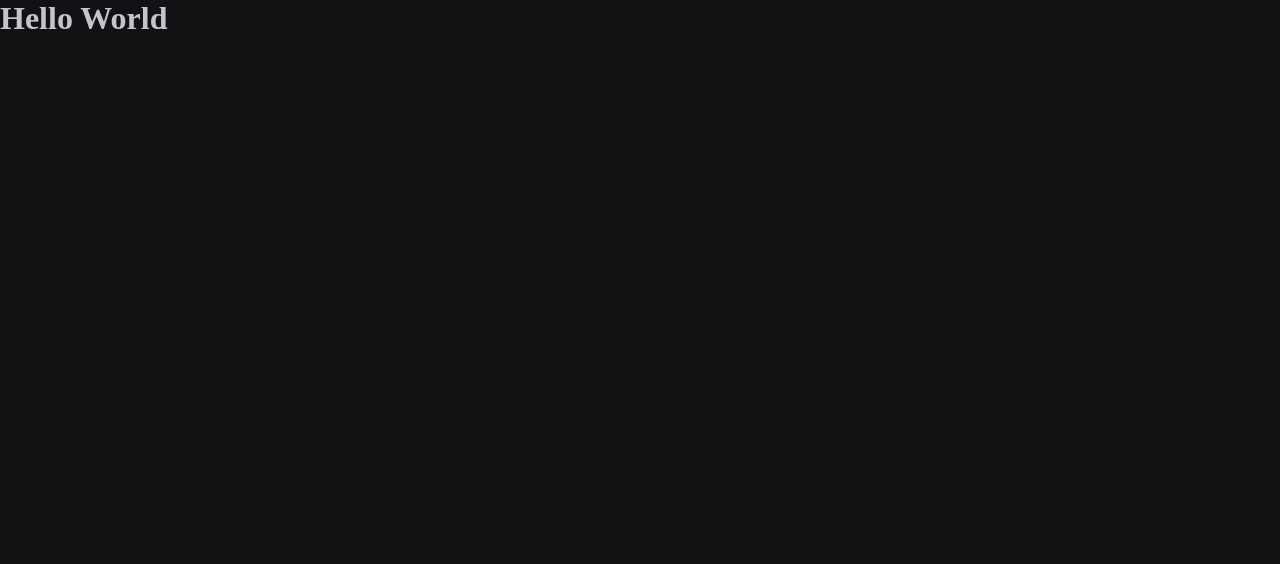
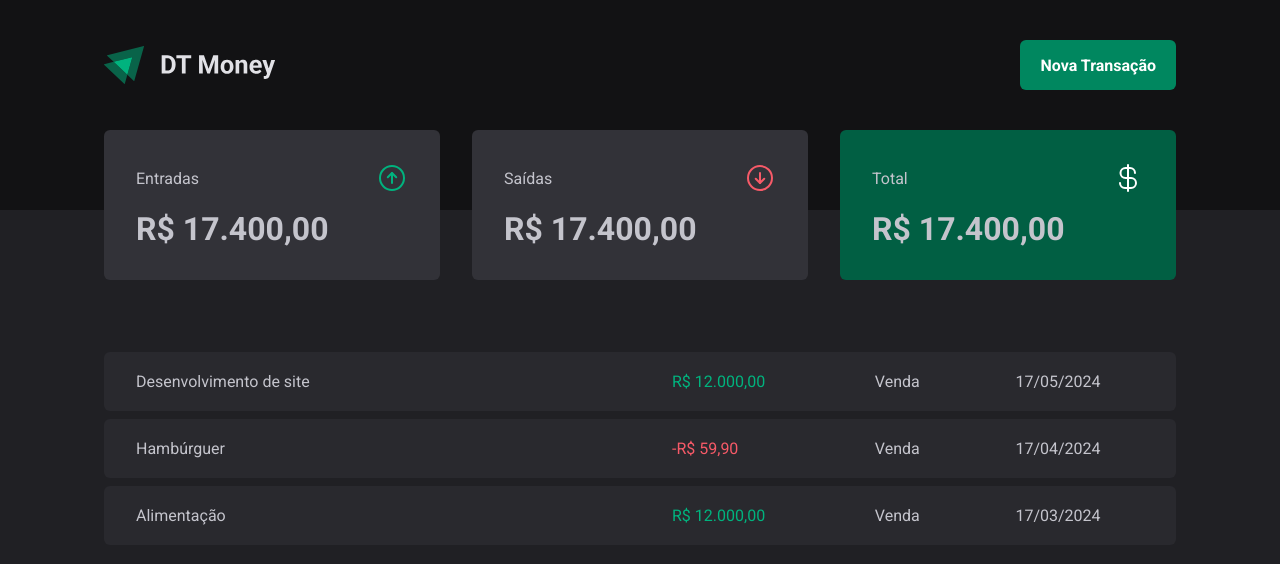
Before and after one commit to marcosviniciusjau/dt-money, a React (Vite) app: page / in a window 1280 px wide. Shown: the top 564 px of the page. Built offline with nearby package versions, Linux system fonts and the light colour scheme.

Commit message:
creating new components

```diff
--- a/package.json
+++ b/package.json
@@ -10,6 +10,7 @@
     "preview": "vite preview"
   },
   "dependencies": {
+    "phosphor-react": "^1.4.1",
     "react": "^18.2.0",
     "react-dom": "^18.2.0",
     "styled-components": "^6.1.11"
--- a/src/App.tsx
+++ b/src/App.tsx
@@ -1,12 +1,13 @@
 import { ThemeProvider } from "styled-components";
 import { defaultTheme } from "./styles/themes/default";
 import { GlobalStyle } from "./styles/global";
+import { Transactions } from "./pages/Transactions";
 
 export function App() {
   return (
     <ThemeProvider theme={defaultTheme}>
       <GlobalStyle />
-     <h1>Hello World</h1>
+    <Transactions />
   </ThemeProvider>
   )
 }
--- /dev/null
+++ b/src/components/Header/index.tsx
@@ -0,0 +1,15 @@
+import { HeaderContainer, HeaderContent, NewTransactionButton } from "./styles";
+import logo from "../../assets/logo.svg";
+export function Header() {
+    return (
+        <HeaderContainer>
+          <HeaderContent>
+            <img src={logo} />
+
+               <NewTransactionButton>
+                   Nova Transação
+               </NewTransactionButton>
+            </HeaderContent>
+        </HeaderContainer>
+    )
+}
--- /dev/null
+++ b/src/components/Header/styles.ts
@@ -0,0 +1,33 @@
+import styled from "styled-components";
+
+export const HeaderContainer = styled.header`
+    background: ${(props) => props.theme["gray-900"]};
+    padding: 2.5rem 0 7.5rem;
+`
+
+export const HeaderContent = styled.div`
+    width: 100%;
+    max-width: 1120px;
+    margin: 0 auto;
+    padding: 0 1.5rem;
+
+    display: flex;
+    justify-content: space-between;
+    align-items: center;
+`
+
+export const NewTransactionButton = styled.button`
+    height: 50px;
+    border: 0;
+    background: ${(props) => props.theme["green-500"]};
+    color: ${(props) => props.theme.white};
+    font-weight: bold;
+    padding: 0 1.25rem;
+    border-radius: 6px;
+    cursor: pointer;
+
+    &:hover {
+        background: ${(props) => props.theme["green-700"]};
+        transition: background-color 0.2s;
+    }
+`
--- /dev/null
+++ b/src/components/Summary/index.tsx
@@ -0,0 +1,32 @@
+import { ArrowCircleDown, ArrowCircleUp, CurrencyDollar } from "phosphor-react";
+import { SummaryCard, SummaryContainer } from "./styles";
+
+export function Summary() {
+    return (
+        <SummaryContainer>
+            <SummaryCard>
+                <header>
+                    <span>Entradas</span>
+                   <ArrowCircleUp size={32} color="#00b37e"/>
+                </header>
+                <strong>R$ 17.400,00</strong>
+            </SummaryCard>
+
+            <SummaryCard>
+                <header>
+                    <span>Saídas</span>
+                   <ArrowCircleDown size={32} color="#f75a68"/>
+                </header>
+                <strong>R$ 17.400,00</strong>
+            </SummaryCard>
+
+            <SummaryCard variant="green">
+                <header>
+                    <span>Total</span>
+                   <CurrencyDollar size={32} color="#fff"/>
+                </header>
+                <strong>R$ 17.400,00</strong>
+            </SummaryCard>
+        </SummaryContainer>
+    )
+}
--- /dev/null
+++ b/src/components/Summary/styles.ts
@@ -0,0 +1,41 @@
+import { css, styled } from "styled-components";
+
+export const SummaryContainer = styled.section`
+    width: 100%;
+    max-width: 1120px;
+    margin: 0 auto;
+    padding: 0 1.5rem;
+
+    display: grid;
+    grid-template-columns: repeat(3, 1fr);
+    gap: 2rem;
+
+    margin-top: -5rem;
+`
+
+interface SummaryCardProps {
+    variant?: 'green'
+}
+
+export const SummaryCard = styled.div<SummaryCardProps>`
+    background: ${(props) => props.theme["gray-600"]};
+    border-radius: 6px;
+    padding: 2rem;
+
+    header {
+        display: flex;
+        align-items: center;
+        justify-content: space-between;
+        color: ${(props) => props.theme["gray-300"]};
+    }
+
+    strong {
+        display: block;
+        margin-top: 1rem;
+        font-size: 2rem;
+    }
+
+    ${(props) => props.variant === 'green' && css`
+        background: ${props.theme["green-700"]};
+    `}
+`
--- /dev/null
+++ b/src/pages/Transactions/index.tsx
@@ -0,0 +1,49 @@
+import {Header} from '../../components/Header'
+import { Summary } from '../../components/Summary'
+import { PriceHighlight, TransactionsContainer, TransactionsTable } from './styles'
+export function Transactions() {
+    return (
+         <div>
+             <Header />
+             <Summary />
+
+            <TransactionsContainer>
+            <TransactionsTable>
+                <tbody>
+                 <tr>
+                    <td width="50%">Desenvolvimento de site</td>
+                    <td>
+                      <PriceHighlight variant="income">
+                        R$ 12.000,00
+                      </PriceHighlight>
+                    </td>
+                    <td>Venda</td>
+                    <td>17/05/2024</td>
+                 </tr>
+                 <tr>
+                 <td width="50%">Hambúrguer</td>
+                 <td>
+                      <PriceHighlight variant="outcome">
+                        -R$ 59,90
+                      </PriceHighlight>
+                    </td>
+                    <td>Venda</td>
+                    <td>17/04/2024</td>
+                 </tr>
+                 <tr>
+                 <td width="50%">Alimentação</td>
+                 <td>
+                      <PriceHighlight variant="income">
+                        R$ 12.000,00
+                      </PriceHighlight>
+                    </td>
+                    <td>Venda</td>
+                    <td>17/03/2024</td>
+                 </tr>
+                </tbody>
+             </TransactionsTable>
+            </TransactionsContainer>
+
+         </div>
+    )
+}
--- /dev/null
+++ b/src/pages/Transactions/styles.ts
@@ -0,0 +1,39 @@
+import { styled } from "styled-components";
+
+export const TransactionsContainer = styled.main`
+    width: 100%;
+    max-width: 1120px;
+    margin: 4rem auto 0;
+    padding: 0 1.5rem;
+`
+
+export const TransactionsTable = styled.table`
+    width: 100%;
+    border-collapse: separate;
+    border-spacing: 0 0.5rem;
+    //margin-top: 1.5rem;
+
+    td {
+        padding: 1.25rem 2rem;
+        background: ${(props) => props.theme["gray-700"]};
+
+        &:first-child {
+            border-top-left-radius: 6px;
+            border-bottom-left-radius: 6px;
+        }
+
+        &:last-child {
+            border-top-right-radius: 6px;
+            border-bottom-right-radius: 6px;
+        }
+    }
+`
+
+interface PriceHighlightProps {
+    variant: 'income' | 'outcome'
+}
+
+export const PriceHighlight = styled.span<PriceHighlightProps>`
+    color: ${(props) =>
+        props.variant === 'income' ? props.theme["green-300"] : props.theme["red-300"]};
+`
--- a/src/styles/global.ts
+++ b/src/styles/global.ts
@@ -15,13 +15,13 @@ export const GlobalStyle = createGlobalStyle`
 }
 
 body{
-    background: ${(props) => props.theme["gray-900"]};
+    background: ${(props) => props.theme["gray-800"]};
     color: ${(props) => props.theme["gray-300"]};
     -webkit-font-smoothing: antialiased;
 }
 
-body, input, textarea, button{
-    font-family: 400 1rem Roboto, sans-serif;
-}
+body, input, textarea, button {
+    font: 400 1rem Roboto, sans-serif;
+  }
 
 `
```
Also changed, not shown: src/assets/logo.svg (added), 1 other file (tests, documents, lock files or other folders).
